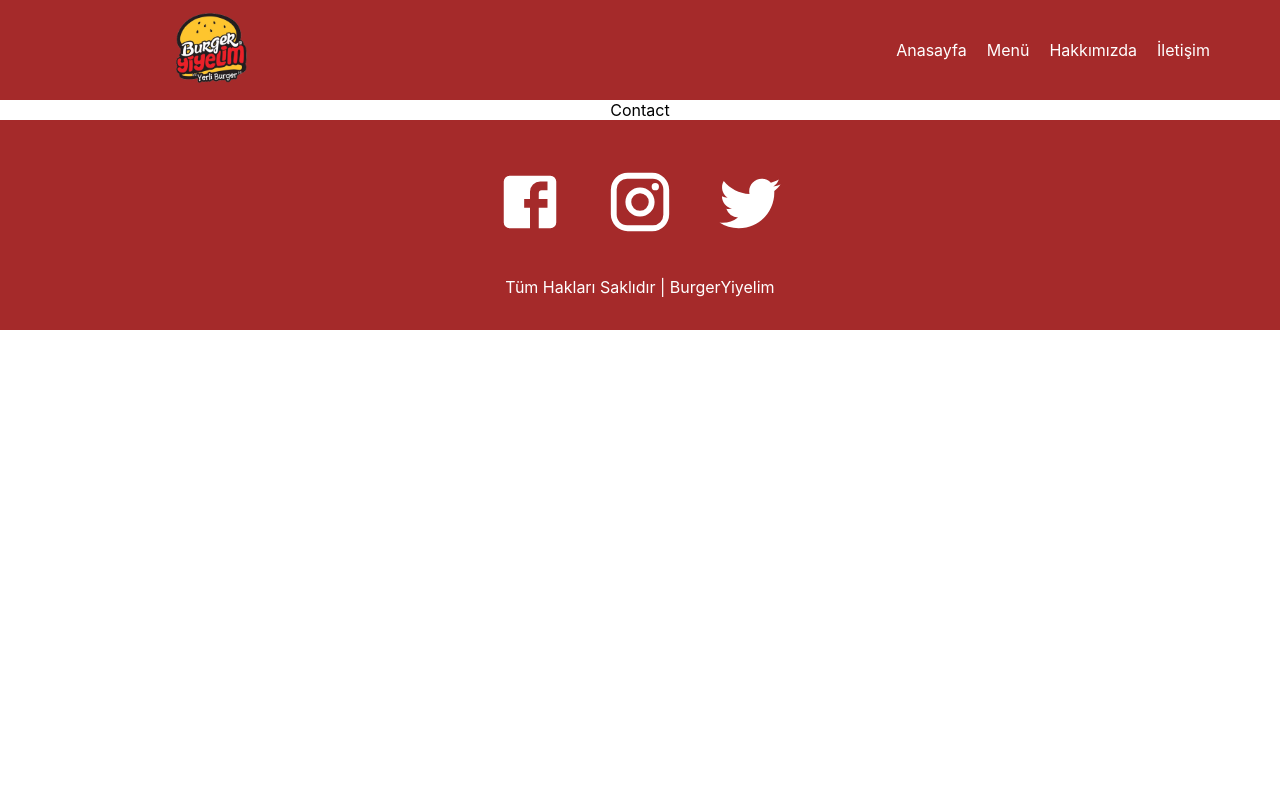
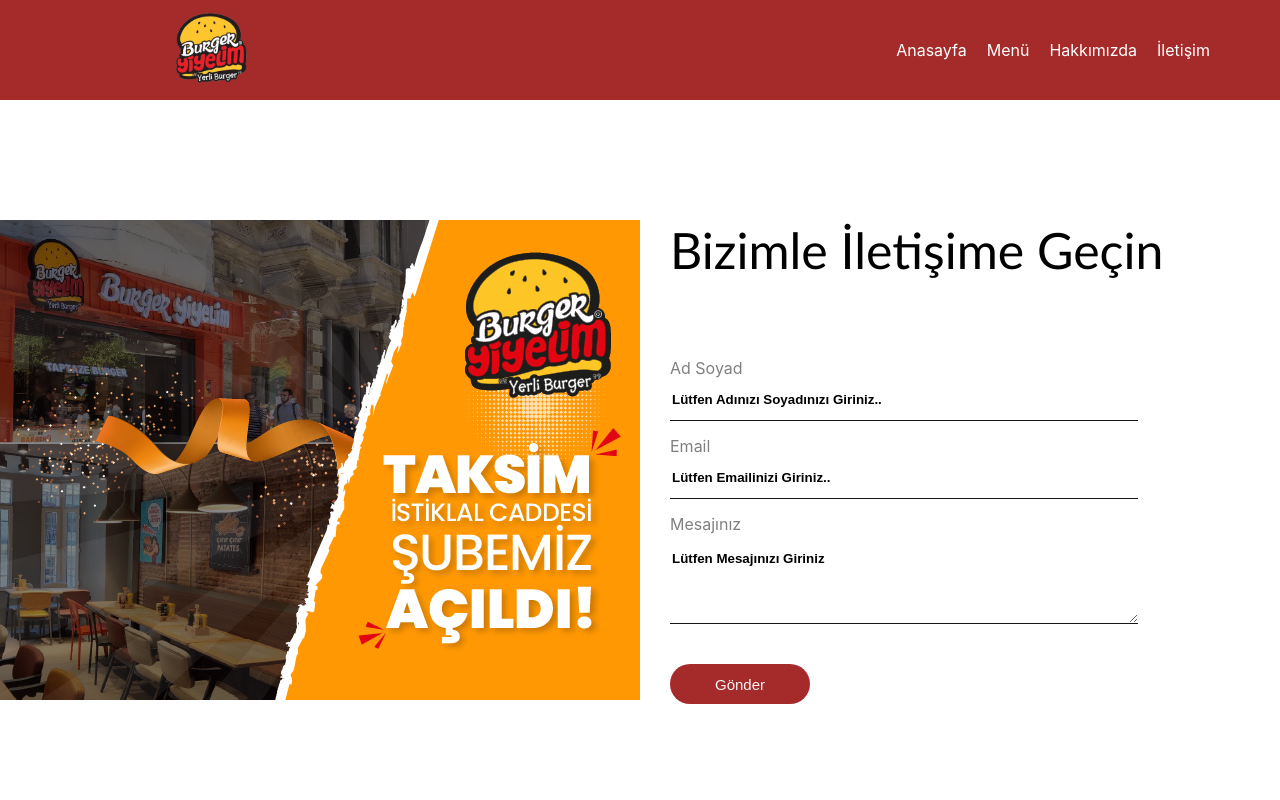
Before and after one commit to burakkose11/React---BurgerWebSite, a React (Create React App) app: page /contact in a window 1280 px wide. Shown: the top 800 px of the page. Built offline with nearby package versions, Linux system fonts and the light colour scheme.

Commit message:
iletisim kismi eklendi

```diff
--- a/src/App.css
+++ b/src/App.css
@@ -1,7 +1,3 @@
-.App {
-  text-align: center;
-}
-
 .App-logo {
   height: 40vmin;
   pointer-events: none;
--- a/src/components/Contact.js
+++ b/src/components/Contact.js
@@ -1,7 +1,38 @@
-import React from 'react'
+import React from "react";
+import BannerImage from "../assets/banner.png";
+import "../styles/Contact.css";
 
 export const Contact = () => {
   return (
-    <div>Contact</div>
-  )
-}
+    <div className="contact">
+      <div
+        className="leftSide"
+        style={{ backgroundImage: `url(${BannerImage})` }}
+      ></div>
+      <div className="rightSide">
+        <h1>Bizimle İletişime Geçin</h1>
+        <form>
+          <label>Ad Soyad</label>
+          <input
+            type="text"
+            name="name"
+            placeholder="Lütfen Adınızı Soyadınızı Giriniz.."
+          />
+          <label>Email</label>
+          <input
+            type="email"
+            name="email"
+            placeholder="Lütfen Emailinizi Giriniz.."
+          />
+          <label>Mesajınız</label>
+          <textarea
+            rows="6"
+            name="message"
+            placeholder="Lütfen Mesajınızı Giriniz"
+          ></textarea>
+          <button>Gönder</button>
+        </form>
+      </div>
+    </div>
+  );
+};
--- /dev/null
+++ b/src/styles/Contact.css
@@ -0,0 +1,77 @@
+.contact{
+    width: 100%;
+    height: 90vh;
+    display: flex;
+}
+
+.contact .leftSide{
+    height: 100%;
+    flex: 50%;
+    background-position: center;
+    background-repeat: no-repeat;
+    background-size: contain;
+}
+
+.contact .rightSide{
+    height: 100%;
+    flex: 50%;
+    display: flex;
+    flex-direction: column;
+    justify-content: center;
+}
+
+.contact .rightSide h1{
+    font-family: 'Trebuchet MS', 'Lucida Sans Unicode', 'Lucida Grande', 'Lucida Sans', Arial, sans-serif;
+    font-weight: 10;
+    font-size: 50px;
+    margin-left: 30px;
+}
+
+form{
+    display: flex;
+    flex-direction: column;
+    width: auto;
+    height: auto;
+    padding: 30px;
+}
+
+form label{
+    margin-top: 15px;
+    color: grey;
+}
+
+form input{
+    height: 40px;
+    width: 80%;
+    border: none;
+    border-bottom: 1px solid #121619;
+    color: black;
+}
+
+input::placeholder,
+textarea::placeholder{
+    font-weight: bold;
+    color: black;
+    font-family: Arial, Helvetica, sans-serif;
+}
+
+form textarea{
+    margin-top: 15px;
+    height: 70px;
+    width: 80%;
+    border: none;
+    border-bottom: 1px solid #121619;
+    color: black;
+}
+
+form button{
+    margin-top: 40px;
+    width: 140px;
+    height: 40px;
+    border: none;
+    background-color: brown;
+    color: whitesmoke;
+    font-size: 15px;
+    cursor: pointer;
+    border-radius: 30px;
+}
```
